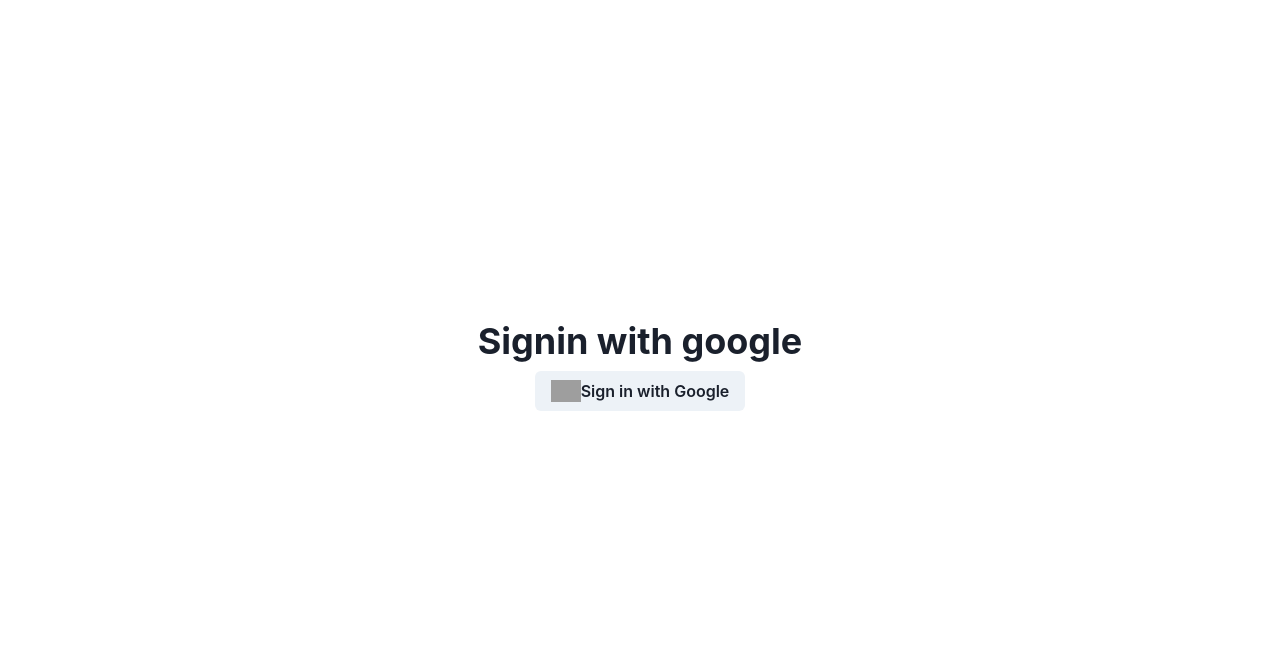
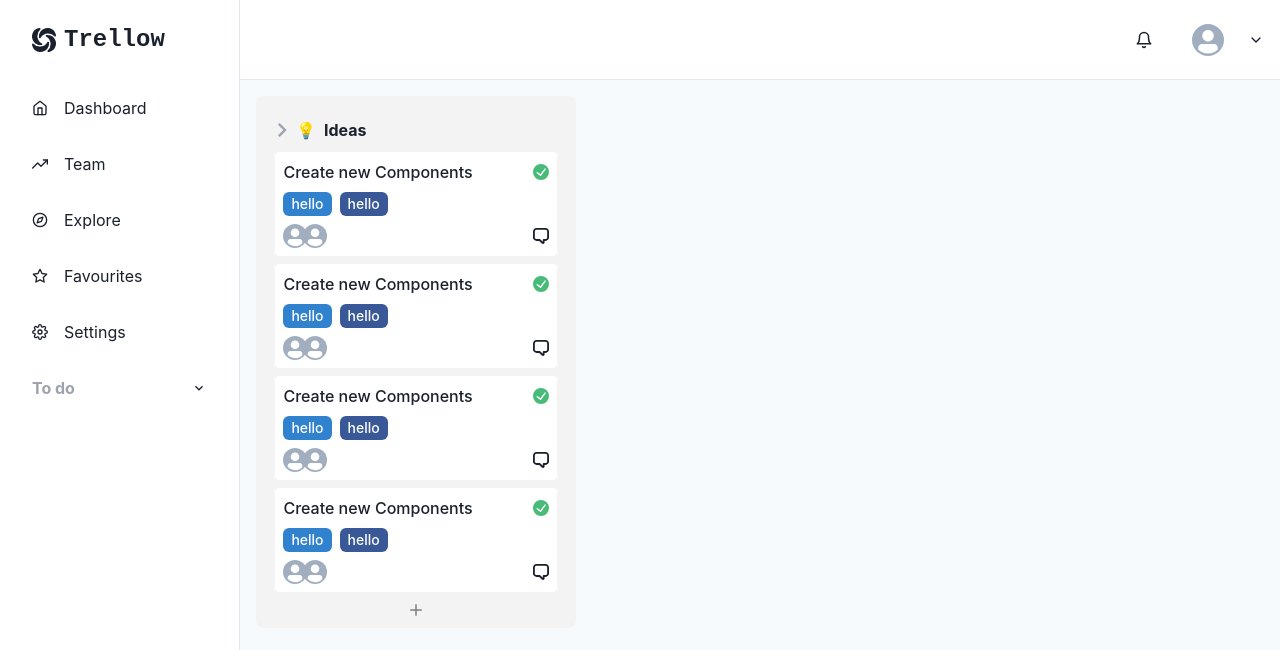
Before and after one commit to codeboysummer/goatstore, a React (Vite) app: page /dashboard in a window 1280 px wide. Before the commit this address led to /register. Shown: the top 650 px of the page. Built offline with nearby package versions, Linux system fonts and the light colour scheme; no server answers; grey boxes are pictures that could not be loaded.

Commit message:
' making the dashboard respond to dynamic data'

```diff
--- /dev/null
+++ b/src/components/Card.jsx
@@ -0,0 +1,39 @@
+import { AddIcon, ChatIcon, CheckCircleIcon, CheckIcon } from "@chakra-ui/icons";
+import { Avatar, Box, Flex, HStack, Tag, VStack } from "@chakra-ui/react";
+import React from "react";
+const Card = () => {
+  const [active, setactive] = React.useState(false);
+  return (
+    <VStack
+      p={2}
+      borderRadius={4}
+      justifyContent={"center"}
+      bg={"white"}
+      w={"95%"}
+    >
+      <Flex w={"100%"} alignItems={"center"}>
+        <p className="self-start  font-medium">Create new Components</p>
+        {active ? (
+          <CheckIcon color={'grey'} onClick={()=>setactive(!active)} ml={"auto"} cursor={"pointer"} />
+        ) : (
+          <CheckCircleIcon onClick={()=>setactive(!active)} cursor={"pointer"} color={"green.400"} ml={"auto"} />
+        )}
+      </Flex>
+      <HStack alignSelf={"start"}>
+        <Tag variant={"solid"} colorScheme={"blue"}>
+          hello
+        </Tag>
+        <Tag variant={"solid"} colorScheme={"facebook"}>
+          hello
+        </Tag>
+      </HStack>
+      <Flex w={"100%"} alignItems={"center"} alignSelf={"start"}>
+        <Avatar mr={-1} size={"xs"} />
+        <Avatar size={"xs"} /> <ChatIcon ml={"auto"} />
+      </Flex>
+
+    </VStack>
+  );
+};
+
+export default Card;
--- a/src/components/Layout.jsx
+++ b/src/components/Layout.jsx
@@ -49,16 +49,16 @@
   const [user] = useAuthState(auth);
   const navigate = useNavigate();
 
-  useEffect(() => {
-    if (!user) {
-      navigate("/register");
-    }
-  }, [user]);
+  // useEffect(() => {
+  //   if (!user) {
+  //     navigate("/register");
+  //   }
+  // }, [user]);
 
   const { isOpen, onOpen, onClose } = useDisclosure();
 
   return (
-    <Box minH="100vh" bg={useColorModeValue("gray.100", "gray.900")}>
+    <Box minH="100vh" bg={useColorModeValue("gray.50", "gray.900")}>
       <SidebarContent
         onClose={() => onClose}
         display={{ base: "none", md: "block" }}
--- /dev/null
+++ b/src/components/TrelloCard.jsx
@@ -0,0 +1,33 @@
+import React from "react";
+import { AddIcon, ChevronRightIcon } from "@chakra-ui/icons";
+import Card from "./Card";
+import { VStack } from "@chakra-ui/react";
+
+const TrelloCard = ({  }) => {
+
+  return (
+    <div className=" bg-[#f3f3f3] w-80 h-fit rounded-lg p-3">
+      <div className=" flex items-center pt-2 pb-2 ">
+        <p className=" text-gray-400 font-extrabold">
+          <ChevronRightIcon boxSize={7} />
+        </p>{" "}
+        💡 <p className="pl-2 font-bold">Ideas</p>
+      </div>
+
+      {/* this the card */}
+
+      <VStack >
+
+        <Card />
+        <Card />
+        <Card />
+        <Card />
+
+        <>
+        <AddIcon pt={1} cursor={'pointer'}  color={'grey'}/></>
+      </VStack>
+    </div>
+  );
+};
+
+export default TrelloCard;
--- a/src/pages/Dashboard.jsx
+++ b/src/pages/Dashboard.jsx
@@ -2,58 +2,35 @@
 import { useAuthState } from "react-firebase-hooks/auth";
 import { useNavigate } from "react-router-dom";
 import Layout from "../components/Layout";
+import TrelloCard from "../components/TrelloCard";
 import { auth } from "../firebase/firebase";
 
 const Dashboard = () => {
   const authstate = useAuthState(auth);
   const navigate = useNavigate();
-  if (!authstate) navigate("/register");
-  React.useEffect(() => {
-    console.log(authstate);
-  }, [authstate]);
+
+  // if (!authstate) navigate("/register");
+  // React.useEffect(() => {
+  //   console.log(authstate);
+  // }, [authstate]);
 
   const sampleData = [
     {
-      title: "ideas",
+      title: "💡 Ideas",
       cards: [
         {
-          cardName: "create new components",
-          tags: [
-            {
-              color: "babyblue",
-              name: "figma",
-              color: "yellow",
-              name: "create react app",
-            },
-          ],
-          users: ["allowed users imgs"],
-          notes: [
-            {
-              username: "bro123",
-              note: "guys remember to create react app not vite",
-            },
-          ],
+          name: "create new react components",
+          completed: false,
+          tags: [{ name: "figma", color: "red" }],
+          notes:[{username:'usernames',note:'finish this project pls'}]
         },
-
       ],
     },
   ];
 
   return (
     <Layout>
-      <div className=" bg-orange-500 w-full h-[85vh] z-50 flex-wrap">
-        {sampleData.map((data) => (
-          <div className=" bg-[#f2f2f2]  w-80 h-fit">
-            {data?.title}
-            {data?.cards.map((card) => (
-              <>
-                <div className=" bg-lime-400">{card.cardName}</div>
-                {card?.tags.map((tags)=><div>{tags.name}</div>)}
-              </>
-            ))}
-          </div>
-        ))}
-      </div>
+      <TrelloCard />
     </Layout>
   );
 };
--- a/src/pages/Register.jsx
+++ b/src/pages/Register.jsx
@@ -45,11 +45,13 @@
       }
     } catch (error) {}
   };
+
   useEffect(() => {
     if (user) {
       const { usernameExists, username } = alreadyExistingUser(user);
       console.log(usernameExists, username);
     }
+    console.log(user);
   }, [user]);
 
   // 1. user signed out <SignInButton />
@@ -84,7 +86,9 @@
         title: "welcome to HotTakes",
         duration: 2000,
       });
-    } catch (error) {}
+    } catch (error) {
+      console.log(error);
+    }
   };
 
   return (
@@ -123,7 +127,6 @@
       batch.set(usernameDoc, { uid: user.uid });
 
       await batch.commit();
-
     } catch (error) {
       console.log(error);
     }
```
